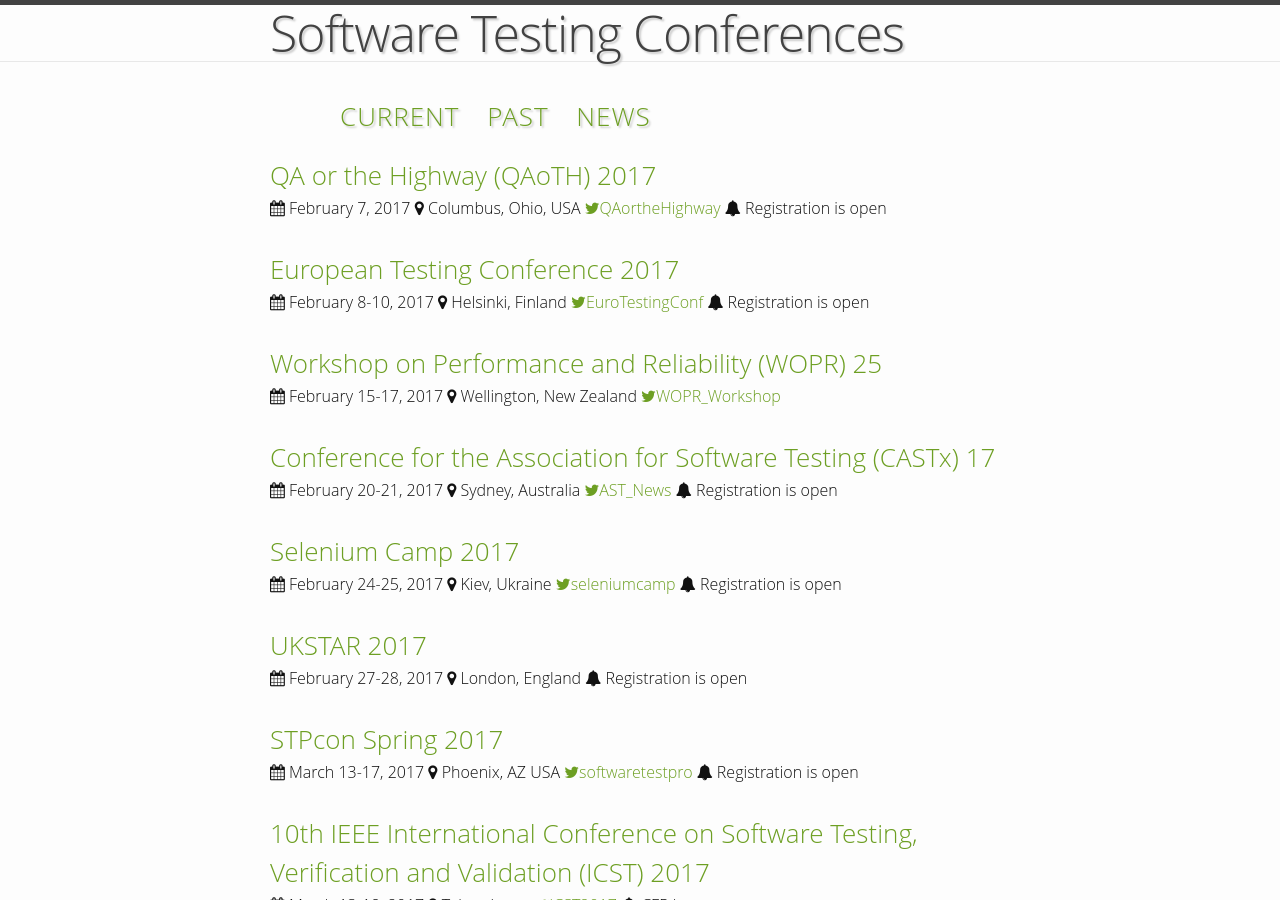
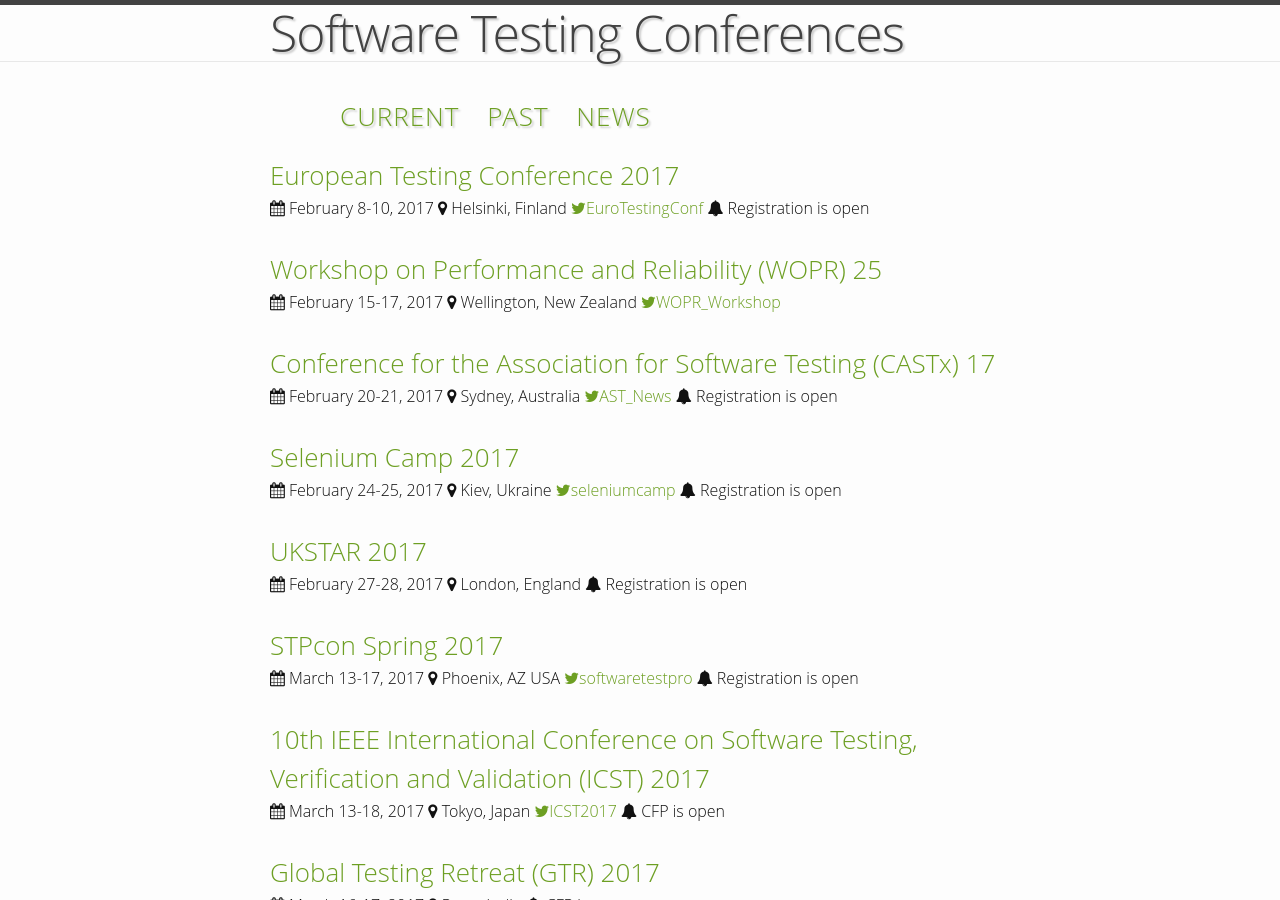
Before and after one commit to TestingConferences/testingconferences.github.io, a Jekyll site: the page built from index.html, in a window 1280 px wide and 900 px high. Built offline with Jekyll 4.4.1, drawn with Linux system fonts in a browser that asks for light colours.

Commit message:
Moved current to past

```diff
--- a/_data/current.yml
+++ b/_data/current.yml
@@ -1,10 +1,3 @@
-- name: QA or the Highway (QAoTH) 2017
-  location: Columbus, Ohio, USA
-  dates: "February 7, 2017"
-  url: https://qaorthehighway.com/
-  twitter: QAortheHighway
-  status: Registration is open
-
 - name: European Testing Conference 2017
   location: Helsinki, Finland
   dates: "February 8-10, 2017"
--- a/_data/past.yml
+++ b/_data/past.yml
@@ -1,3 +1,10 @@
+- name: QA or the Highway (QAoTH) 2017
+  location: Columbus, Ohio, USA
+  dates: "February 7, 2017"
+  url: https://qaorthehighway.com/
+  twitter: QAortheHighway
+  status: Registration is open
+
 - name: Dutch Exploratory Workshop on Testing (DEWT) 7
   location: Driebergen, the Netherlands
   dates: "January 27-29, 2017"
```
